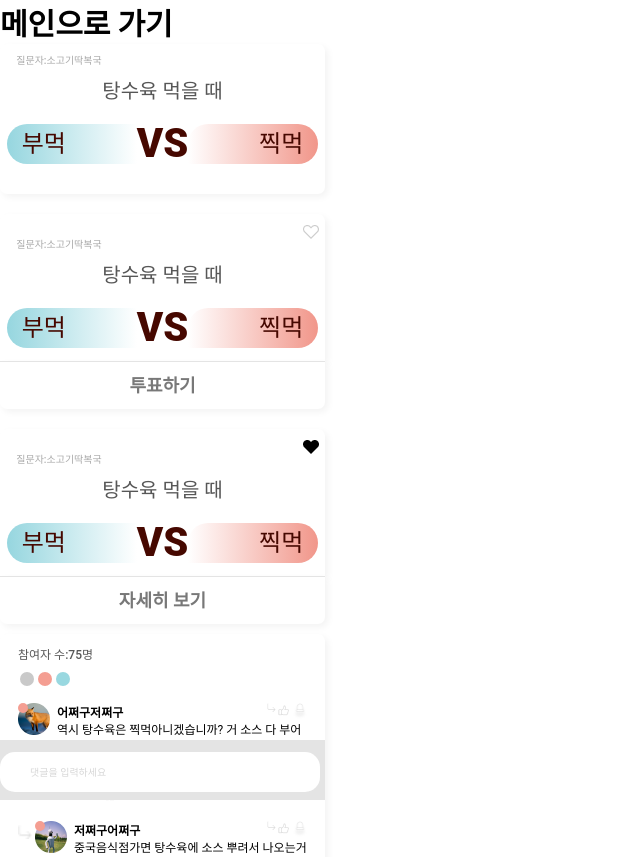
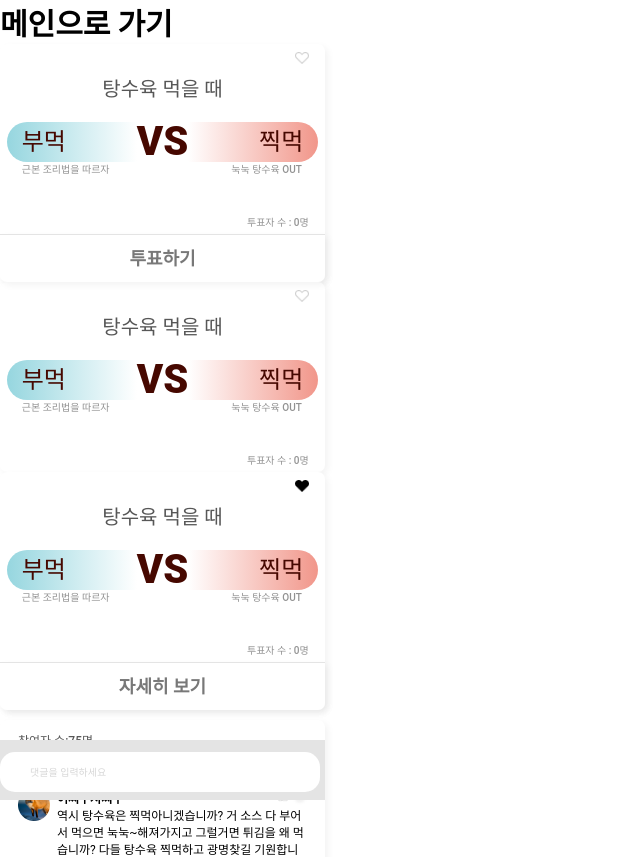
Before and after one commit to longdoheun/2022likelion_hackaton_front, a React (Create React App) app: page /balancegame in a window 1280 px wide. Shown: the top 857 px of the page, without its empty margins (0-640 px from the left). Built offline with nearby package versions, Linux system fonts and the light colour scheme.

Commit message:
balancegame UX update

```diff
--- a/src/App.js
+++ b/src/App.js
@@ -18,14 +18,12 @@ function App() {
     <div className="App">
       <BrowserRouter>
         <Header />
-
         <Routes>
           <Route path="/" element={<Main />}></Route>
           <Route path="/balancegame" element={<BalanceGameMain />}></Route>
           <Route path="/discuss" element={<DiscussMain />}></Route>
           <Route path="*" element={<NotFound />}></Route>
         </Routes>
-
       </BrowserRouter>
     </div>
   );
--- a/src/UI/Card.js
+++ b/src/UI/Card.js
@@ -3,7 +3,11 @@ import "./Card.css";
 
 const Card = (props) => {
   const classes = "card " + props.className;
-  return <div className={classes}>{props.children}</div>;
-}
+  return (
+    <div className={classes} onClick={props.onClick}>
+      {props.children}
+    </div>
+  );
+};
 
 export default Card;
--- a/src/components/BalanceGame/BalanceGameCard.js
+++ b/src/components/BalanceGame/BalanceGameCard.js
@@ -1,6 +1,10 @@
-import React from "react";
+import React, { useState } from "react";
 import Card from "../../UI/Card";
 import "../../css/BalanceGameCard.css";
+import HeartBtn from "../../UI/HeartBtn";
+import BalanceGameCenterBefore from "./BalanceGameCenterBefore";
+import BalanceGameCenterAfter from "./BalanceGameCenterAfter";
+import Vote from "./Vote";
 
 function BalanceGameCard(props) {
   const DUMMY_LISTS = [
@@ -26,39 +30,92 @@ function BalanceGameCard(props) {
     },
   ];
 
+  const [isLike, setLike] = useState(false);
+  const likeToggleHandler = () => {
+    setLike((isLike) => !isLike);
+  };
+
   const classes = "balance-game-card " + props.className;
 
-  const leftClickHandler = () => {};
+  const [isVote, setIsVote] = useState(false);
+  const [isLeft, setIsLeft] = useState(false);
+  const [isRight, setIsRight] = useState(false);
 
-  const rightClickHandler = () => {};
+  const [leftChoice, setLeftChoice] = useState(0);
+
+  const [rightChoice, setRightChoice] = useState(0);
+
+  const leftClickHandler = () => {
+    setLeftChoice((leftChoice) => leftChoice + 1);
+    setIsVote(!isVote);
+    setIsLeft(true);
+  };
+
+  const rightClickHandler = () => {
+    setRightChoice((RightChoice) => RightChoice + 1);
+    setIsVote(!isVote);
+    setIsRight(true);
+  };
+
+  const reVoteHandler = () => {
+    {
+      isLeft && setLeftChoice(leftChoice - 1);
+    }
+    {
+      isRight && setRightChoice(rightChoice - 1);
+    }
+    setIsRight(false);
+    setIsLeft(false);
+    setIsVote(!isVote);
+  };
+
+  const leftTurnout = (
+    (leftChoice / (leftChoice + rightChoice)) *
+    100
+  ).toFixed();
+  const rightTurnout = (
+    (rightChoice / (leftChoice + rightChoice)) *
+    100
+  ).toFixed();
 
   return (
     <>
       <Card className={classes}>
-        <>{props.children}</>
         <section className="balance-game-card__upper">
-          <h5 className="balance-game-card__tag_user">
-            질문자:{DUMMY_LISTS[0].user}
-          </h5>
+          <h5 className="balance-game-card__tag_user"></h5>
+          <HeartBtn
+            className="balance-game-list__heart"
+            isLike={isLike}
+            onclick={likeToggleHandler}
+          />
         </section>
+
         <h1 className="balance-game-card__context">{DUMMY_LISTS[0].title}</h1>
-        <section className="balance-game-card__center">
-          <div
-            className="balance-game-card__bar"
-            id="left-bar"
-            onClick={leftClickHandler}
-          >
-            {DUMMY_LISTS[0].choiceLeft}
-          </div>
-          <div className="balance-game-card__vs">VS</div>
-          <div
-            className="balance-game-card__bar"
-            id="right-bar"
-            onClick={rightClickHandler}
-          >
-            {DUMMY_LISTS[0].choiceRight}
-          </div>
-        </section>
+
+        {isVote ? (
+          <BalanceGameCenterAfter
+            leftClickHandler={leftClickHandler}
+            rightClickHandler={rightClickHandler}
+            DUMMY_LISTS={DUMMY_LISTS}
+            leftTurnout={leftTurnout}
+            rightTurnout={rightTurnout}
+            isVote={isVote}
+          />
+        ) : (
+          <BalanceGameCenterBefore
+            leftClickHandler={leftClickHandler}
+            rightClickHandler={rightClickHandler}
+            DUMMY_LISTS={DUMMY_LISTS}
+          />
+        )}
+        <div className="balance-game__vote_num">투표자 수 : 0명</div>
+        {isVote && (
+          <Vote
+            className="balance-game__revote"
+            onClick={reVoteHandler}
+            text="다시 투표하기"
+          ></Vote>
+        )}
       </Card>
     </>
   );
--- /dev/null
+++ b/src/components/BalanceGame/BalanceGameCenterAfter.js
@@ -0,0 +1,45 @@
+import React from "react";
+
+function BalanceGameCenterAfter({ DUMMY_LISTS, leftTurnout, rightTurnout }) {
+  return (
+    <>
+      <section className="balance-game-card__center">
+        <section className="balance-game-card__result_choice">
+          <div>{DUMMY_LISTS[0].choiceLeft}</div>
+          <div>{DUMMY_LISTS[0].choiceRight}</div>
+        </section>
+        <section className="balance-game-card__result_bar">
+          <div
+            className="balance-game-card__bar_result"
+            id="left-bar-result"
+            style={{ width: leftTurnout + "%" }}
+          ></div>
+          <div
+            className="balance-game-card__bar_result"
+            id="right-bar-result"
+            style={{ width: rightTurnout + "%" }}
+          ></div>
+        </section>
+        <section className="balance-game__result_turnout">
+          <div id="left-turnout">
+            <span>{leftTurnout}</span>
+            <span className="percentage">%</span>
+          </div>
+          <div id="right-turnout">
+            <span>{rightTurnout}</span>
+            <span className="percentage">%</span>
+          </div>
+        </section>
+        <section className="balance-game__result_detail">
+          {{ leftTurnout } > { rightTurnout } ? (
+            <>{DUMMY_LISTS[0].leftwin}</>
+          ) : (
+            <>{DUMMY_LISTS[0].rightWin}</>
+          )}
+        </section>
+      </section>
+    </>
+  );
+}
+
+export default BalanceGameCenterAfter;
--- /dev/null
+++ b/src/components/BalanceGame/BalanceGameCenterBefore.js
@@ -0,0 +1,37 @@
+import React, {useState} from "react"
+
+function BalanceGameCenterBefore ({ leftClickHandler, rightClickHandler, DUMMY_LISTS}) {
+  return(
+    <>
+    <section className="balance-game-card__center">
+          <section className="balance-game-card__main_bar">
+            <div
+              className="balance-game-card__bar"
+              id="left-bar"
+              onClick={leftClickHandler}
+            >
+              {DUMMY_LISTS[0].choiceLeft}
+            </div>
+            <div className="balance-game-card__vs">VS</div>
+            <div
+              className="balance-game-card__bar"
+              id="right-bar"
+              onClick={rightClickHandler}
+            >
+              {DUMMY_LISTS[0].choiceRight}
+            </div>
+          </section>
+          <section className="balance-game-card__detail_bar">
+            <div className="balance-game-card__detail" id="left-bar-detail">
+              {DUMMY_LISTS[0].leftWin}
+            </div>
+            <div className="balance-game-card__detail" id="right-bar-detail">
+              {DUMMY_LISTS[0].rightWin}
+            </div>
+          </section>
+        </section>
+    </>
+  )
+}
+
+export default BalanceGameCenterBefore
--- a/src/components/BalanceGame/BalanceGameList.js
+++ b/src/components/BalanceGame/BalanceGameList.js
@@ -1,26 +1,67 @@
 import React, { useState } from "react";
+import Card from "../../UI/Card";
+import "../../css/BalanceGameCard.css";
+import HeartBtn from "../../UI/HeartBtn";
+import BalanceGameCenterBefore from "./BalanceGameCenterBefore";
 import Vote from "./Vote";
-import Heartbtn from "../../UI/HeartBtn";
-import BalanceGameCard from "./BalanceGameCard";
-import "../../css/BalanceGameList.css";
 
-function BalanceGameList() {
+function BalanceGameList(props) {
+  const DUMMY_LISTS = [
+    {
+      id: "id1",
+      user: "소고기딱복국",
+      tag: ["음식, 고전"],
+      title: "탕수육 먹을 때",
+      choiceLeft: "부먹",
+      choiceRight: "찍먹",
+      leftWin: "근본 조리법을 따르자",
+      rightWin: "눅눅 탕수육 OUT",
+    },
+    {
+      id: "id2",
+      user: "꿈은없고요그냥놀고싶습니다",
+      tag: ["음식, 고전"],
+      title: "복숭아 먹을 때",
+      choiceLeft: "물복",
+      choiceRight: "딱복",
+      leftWin: "소고기딱복국이나 끓여드세요",
+      rightWin: "바닥이랑 옷에 줄줄 흘리면서 드세요",
+    },
+  ];
+
   const [isLike, setLike] = useState(false);
-
   const likeToggleHandler = () => {
     setLike((isLike) => !isLike);
   };
 
+  const classes = "balance-game-card " + props.className;
+
+  const preventEventHandler = (e) => {
+    e.preventDefault();
+  };
+
   return (
     <>
-      <BalanceGameCard className="balance-game-list">
-        <Heartbtn
-          className="balance-game-list__heart"
-          isLike={isLike}
-          onclick={likeToggleHandler}
+      <Card className={classes}>
+        <section className="balance-game-card__upper">
+          <h5 className="balance-game-card__tag_user"></h5>
+          <HeartBtn
+            className="balance-game-list__heart"
+            isLike={isLike}
+            onclick={likeToggleHandler}
+          />
+        </section>
+
+        <h1 className="balance-game-card__context">{DUMMY_LISTS[0].title}</h1>
+
+        <BalanceGameCenterBefore
+          DUMMY_LISTS={DUMMY_LISTS}
+          onclick={preventEventHandler}
         />
-      </BalanceGameCard>
-      <Vote>투표하기</Vote>
+
+        <div className="balance-game__vote_num">투표자 수 : 0명</div>
+        <Vote className="balance-game__revote" text="투표하기"></Vote>
+      </Card>
     </>
   );
 }
--- a/src/components/BalanceGame/BalanceGameMain.js
+++ b/src/components/BalanceGame/BalanceGameMain.js
@@ -1,15 +1,15 @@
 import React from "react";
 
 import BalanceGameCard from "./BalanceGameCard";
-import BalanceGameList from "./BalanceGameList";
 import BalanceGameMyList from "./BalanceGameMyList";
 import Comments from "./Comments";
+import BalanceGameList from "./BalanceGameList";
 
 function BalanceGameMain() {
   return (
     <>
-      <BalanceGameCard className="Heart" />
       <BalanceGameList />
+      <BalanceGameCard />
       <BalanceGameMyList />
       <Comments />
     </>
--- a/src/components/BalanceGame/BalanceGameMyList.js
+++ b/src/components/BalanceGame/BalanceGameMyList.js
@@ -1,26 +1,67 @@
 import React, { useState } from "react";
+import Card from "../../UI/Card";
+import "../../css/BalanceGameCard.css";
+import HeartBtn from "../../UI/HeartBtn";
+import BalanceGameCenterBefore from "./BalanceGameCenterBefore";
 import Vote from "./Vote";
-import Heartbtn from "../../UI/HeartBtn";
-import BalanceGameCard from "./BalanceGameCard";
-import "../../css/BalanceGameList.css";
 
-function BalanceGameMyList() {
+function BalanceGameMyList(props) {
+  const DUMMY_LISTS = [
+    {
+      id: "id1",
+      user: "소고기딱복국",
+      tag: ["음식, 고전"],
+      title: "탕수육 먹을 때",
+      choiceLeft: "부먹",
+      choiceRight: "찍먹",
+      leftWin: "근본 조리법을 따르자",
+      rightWin: "눅눅 탕수육 OUT",
+    },
+    {
+      id: "id2",
+      user: "꿈은없고요그냥놀고싶습니다",
+      tag: ["음식, 고전"],
+      title: "복숭아 먹을 때",
+      choiceLeft: "물복",
+      choiceRight: "딱복",
+      leftWin: "소고기딱복국이나 끓여드세요",
+      rightWin: "바닥이랑 옷에 줄줄 흘리면서 드세요",
+    },
+  ];
+
   const [isLike, setLike] = useState(true);
-
   const likeToggleHandler = () => {
     setLike((isLike) => !isLike);
   };
 
+  const classes = "balance-game-card " + props.className;
+
+  const preventEventHandler = (e) => {
+    e.preventDefault();
+  };
+
   return (
     <>
-      <BalanceGameCard className="balance-game-list">
-        <Heartbtn
-          className="balance-game-list__heart"
-          isLike={isLike}
-          onclick={likeToggleHandler}
+      <Card className={classes}>
+        <section className="balance-game-card__upper">
+          <h5 className="balance-game-card__tag_user"></h5>
+          <HeartBtn
+            className="balance-game-list__heart"
+            isLike={isLike}
+            onclick={likeToggleHandler}
+          />
+        </section>
+
+        <h1 className="balance-game-card__context">{DUMMY_LISTS[0].title}</h1>
+
+        <BalanceGameCenterBefore
+          DUMMY_LISTS={DUMMY_LISTS}
+          onclick={preventEventHandler}
         />
-      </BalanceGameCard>
-      <Vote>자세히 보기</Vote>
+
+        <div className="balance-game__vote_num">투표자 수 : 0명</div>
+        <Vote className="balance-game__revote" text="자세히 보기"></Vote>
+      </Card>
     </>
   );
 }
--- a/src/components/BalanceGame/Vote.js
+++ b/src/components/BalanceGame/Vote.js
@@ -1,9 +1,10 @@
 import React from "react";
 import Card from "../../UI/Card";
-import "../../css/Vote.css"
+import "../../css/Vote.css";
 
-function Vote({ children }) {
-  return <Card className='vote'>{children}</Card>;
+function Vote(props) {
+  const classes = "vote " + props.className;
+  return <Card className={classes} onClick={props.onClick}>{props.text}</Card>;
 }
 
 export default Vote;
--- a/src/css/BalanceGameCard.css
+++ b/src/css/BalanceGameCard.css
@@ -1,14 +1,17 @@
 .balance-game-card {
-  height: 150px;
   display: flex;
   flex-direction: column;
   align-items: center;
+}
+.balance-game-list__heart {
+  cursor: pointer;
+  text-align: right;
 }
 .balance-game-card__upper {
   width: 90%;
   display: flex;
   justify-content: space-between;
-  height: 14px;
+  height: 12px;
   padding: 8px 0 0 0;
 }
 .balance-game-card__tag_user {
@@ -27,6 +30,10 @@
   color: #575757;
 }
 .balance-game-card__center {
+  display: flex;
+  flex-direction: column;
+}
+.balance-game-card__main_bar {
   font-family: "Roboto";
   font-style: normal;
   font-weight: 500;
@@ -47,9 +54,25 @@
 }
 #right-bar {
   background: linear-gradient(to left, #f1968a, white);
-  border-radius: 30px 30px 30px 0px;
+  border-radius: 0px 30px 30px 0px;
   text-align: right;
   padding-right: 15px;
+}
+.balance-game-card__result_bar {
+  width: 300px;
+  height: 40px;
+  display: flex;
+  flex-direction: row;
+}
+#left-bar-result {
+  background: #96d6df;
+  padding-left: 15px;
+  border-radius: 30px 0px 0px 30px;
+}
+#right-bar-result {
+  background: #f1968a;
+  padding-right: 15px;
+  border-radius: 0px 30px 30px 0px;
 }
 .balance-game-card__vs {
   font-family: "Roboto";
@@ -57,3 +80,74 @@
   font-weight: 800;
   font-size: 40px;
 }
+.balance-game-card__detail_bar {
+  display: flex;
+  height: 50px;
+  flex-direction: row;
+  justify-content: space-between;
+  font-family: "Roboto";
+  font-style: normal;
+  font-weight: 500;
+  font-size: 10px;
+  padding: 2px 0px 0px 15px;
+  color: #929292;
+  width: 280px;
+  line-height: 11px;
+}
+.balance-game-card__result_choice {
+  padding-left: 8px;
+  display: flex;
+  width: 280px;
+  flex-direction: row;
+  justify-content: space-between;
+  font-family: "Roboto";
+  font-style: normal;
+  font-weight: 500;
+  font-size: 14px;
+  color: #494949;
+}
+.balance-game__result_turnout {
+  padding-left: 10px;
+  display: flex;
+  width: 280px;
+  flex-direction: row;
+  justify-content: space-between;
+  font-family: "Roboto";
+  font-style: bold;
+  font-weight: 600;
+  font-size: 20px;
+  color: #494949;
+}
+.balance-game__result_detail {
+  padding-top: 5px;
+  height: 50px;
+  text-align: center;
+  color: #CC0000;
+  font-family: "Roboto";
+  font-style: bold;
+  font-weight: 600;
+  font-size: 24px;
+}
+.balance-game-card__bar_result {
+  cursor: auto;
+}
+.balance-game__revote {
+  width: 280px;
+  cursor: pointer;
+}
+.percentage{
+  font-family: "Roboto";
+  font-style: normal;
+  font-weight: 600;
+  font-size: 14px;
+}
+.balance-game__vote_num{
+  width: 90%;
+  margin-bottom: 5px;
+  text-align: right;
+  font-family: "Roboto";
+  font-style: normal;
+  font-weight: 500;
+  font-size: 10px;
+  color: #929292;
+}
--- a/src/css/BalanceGameList.css
+++ b/src/css/BalanceGameList.css
@@ -6,9 +6,3 @@
   margin-top: 20px;
   border-radius: 7px 7px 0px 0px;
 }
-.balance-game-list__heart {
-  position: relative;
-  top: 11px;
-  left: 148px;
-  cursor: pointer;
-}
```
Also changed, not shown: src/components/BalanceGame/BalanceGameResult.js (deleted).
